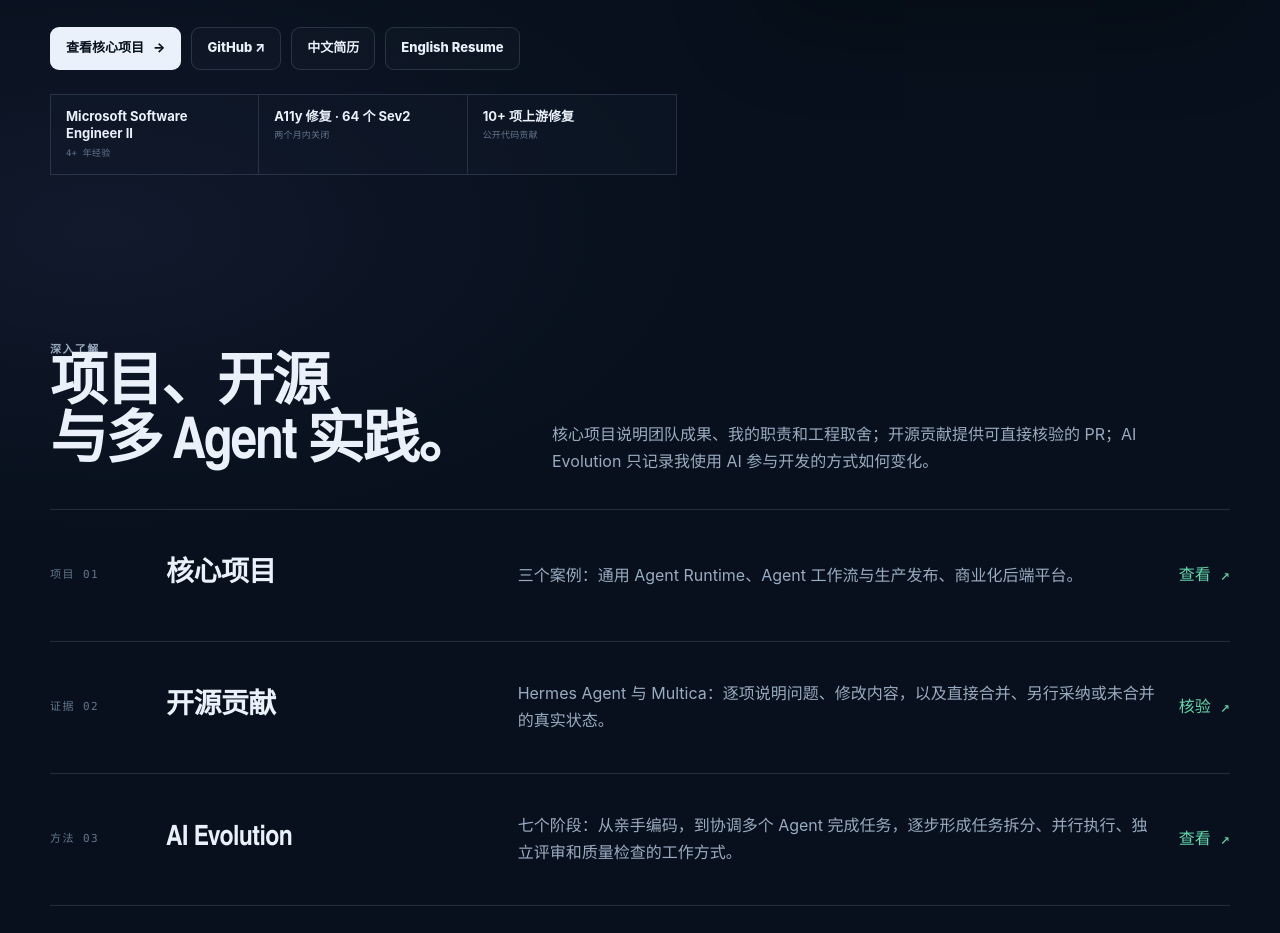
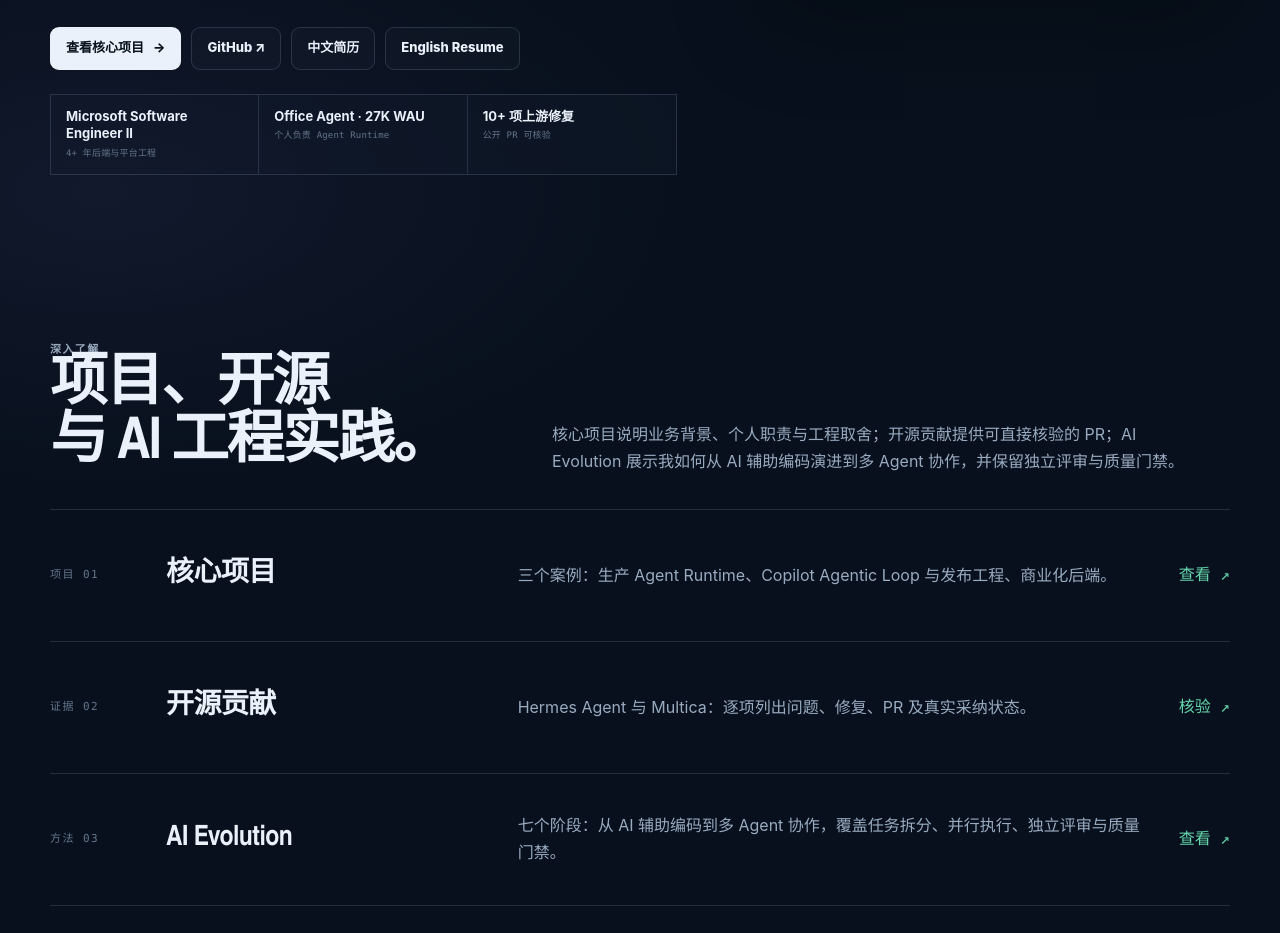
Before and after one commit to tomqiaozc/tomqiaozc.github.io, a plain HTML site: page index.html in a window 1280 px wide. Shown: the part 699-1632 px from the top of the page. Drawn offline with Linux system fonts and the light colour scheme.

Commit message:
Tighten homepage project evidence

```diff
--- a/index.html
+++ b/index.html
@@ -36,9 +36,9 @@
           <a class="button" href="downloads/Zhuocheng-Qiao-Resume-EN.pdf">English Resume</a>
         </div>
         <div class="proof-strip" aria-label="候选人关键信息">
-          <div class="proof-item"><strong>Microsoft Software Engineer II</strong><span>4+ 年经验</span></div>
-          <div class="proof-item"><strong>A11y 修复 · 64 个 Sev2</strong><span>两个月内关闭</span></div>
-          <div class="proof-item"><strong>10+ 项上游修复</strong><span>公开代码贡献</span></div>
+          <div class="proof-item"><strong>Microsoft Software Engineer II</strong><span>4+ 年后端与平台工程</span></div>
+          <div class="proof-item"><strong>Office Agent · 27K WAU</strong><span>个人负责 Agent Runtime</span></div>
+          <div class="proof-item"><strong>10+ 项上游修复</strong><span>公开 PR 可核验</span></div>
         </div>
       </div>
 
@@ -66,26 +66,26 @@
 
     <section class="home-section" aria-labelledby="evidence-title">
       <div class="section-heading">
-        <div><p class="eyebrow">深入了解</p><h2 id="evidence-title">项目、开源<br>与多 Agent 实践。</h2></div>
-        <p>核心项目说明团队成果、我的职责和工程取舍；开源贡献提供可直接核验的 PR；AI Evolution 只记录我使用 AI 参与开发的方式如何变化。</p>
+        <div><p class="eyebrow">深入了解</p><h2 id="evidence-title">项目、开源<br>与 AI 工程实践。</h2></div>
+        <p>核心项目说明业务背景、个人职责与工程取舍；开源贡献提供可直接核验的 PR；AI Evolution 展示我如何从 AI 辅助编码演进到多 Agent 协作，并保留独立评审与质量门禁。</p>
       </div>
       <div class="route-list">
         <a class="route-row" href="projects.html">
           <span class="route-index">项目 01</span>
           <h3>核心项目</h3>
-          <p>三个案例：通用 Agent Runtime、Agent 工作流与生产发布、商业化后端平台。</p>
+          <p>三个案例：生产 Agent Runtime、Copilot Agentic Loop 与发布工程、商业化后端。</p>
           <span class="route-go">查看 ↗</span>
         </a>
         <a class="route-row" href="opensource.html">
           <span class="route-index">证据 02</span>
           <h3>开源贡献</h3>
-          <p>Hermes Agent 与 Multica：逐项说明问题、修改内容，以及直接合并、另行采纳或未合并的真实状态。</p>
+          <p>Hermes Agent 与 Multica：逐项列出问题、修复、PR 及真实采纳状态。</p>
           <span class="route-go">核验 ↗</span>
         </a>
         <a class="route-row" href="evolution.html">
           <span class="route-index">方法 03</span>
           <h3>AI Evolution</h3>
-          <p>七个阶段：从亲手编码，到协调多个 Agent 完成任务，逐步形成任务拆分、并行执行、独立评审和质量检查的工作方式。</p>
+          <p>七个阶段：从 AI 辅助编码到多 Agent 协作，覆盖任务拆分、并行执行、独立评审与质量门禁。</p>
           <span class="route-go">查看 ↗</span>
         </a>
       </div>
@@ -106,7 +106,7 @@
         <a class="system-entry" href="copilot-epichan.html">
           <span class="system-kicker">02 · Agentic Loop 与生产发布</span>
           <h3>Microsoft Copilot<br>Studio / Epichan</h3>
-          <p>基于在 Studio 两个月关闭 64 个无障碍 Sev2 缺陷的实战，将三类复盘失败模式沉淀为验证规则，并在 Epichan Agentic Loop 上设计、迭代 a11y-remediation-workflow；熟悉 Copilot 推理与消息编排架构，作为核心贡献者参与 CI 提速与稳定性治理（团队构建时长约降低 30%），从 0 打通 hotfix→生产路径，并参与多区域渐进发布与 on-call。</p>
+          <p>两个月关闭 64 个无障碍 Sev2，并在 Epichan 既有 Harness 上设计 a11y-remediation-workflow；参与 CI 提速（团队构建时长约降低 30%），并从 0 打通 hotfix→生产路径。</p>
           <span class="system-flow">问题 → 检查 → 证据 → 改进</span>
         </a>
         <a class="system-entry" href="office-plus.html">
```
Also changed, not shown: en/index.html (+9 -9 lines).
